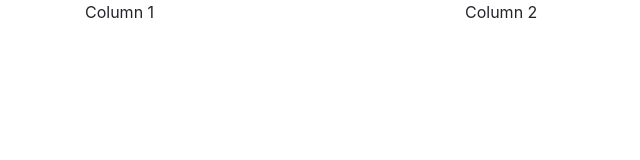
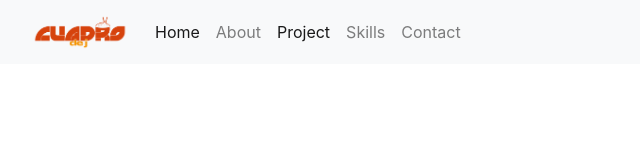
Before and after one commit to yohaiBYE/WebDevelopment, a plain HTML site: page Activity3/portfolio.html in a window 1280 px wide. Shown: the whole page, without its empty margins (0-640 px from the left). Drawn offline with nearby package versions, Linux system fonts and the light colour scheme.

Commit message:
Add navigation bar to portfolio.html

```diff
--- a/Activity3/portfolio.html
+++ b/Activity3/portfolio.html
@@ -11,11 +11,34 @@
     <script src="https://stackpath.bootstrapcdn.com/bootstrap/4.5.2/js/bootstrap.min.js"></script>
 </head>
 <body>
-    <div class="container">
-        <div class="row">
-            <div class="col-sm-4">Column 1</div>
-            <div class="col-sm-8">Column 2</div>
-        </div>
+  <nav class="navbar navbar-expand-lg navbar-light bg-light">
+    <div class="container-fluid">
+      <a class="navbar-brand" href="#">
+        <img src="Logo_Image.PNG" alt="" width="100" height="38">
+      </a>
+      <button class="navbar-toggler" type="button" data-bs-toggle="collapse" data-bs-target="#navbarSupportedContent" aria-controls="navbarSupportedContent" aria-expanded="false" aria-label="Toggle navigation">
+        <span class="navbar-toggler-icon"></span>
+      </button>
+      <div class="collapse navbar-collapse" id="navbarSupportedContent">
+        <ul class="navbar-nav me-auto mb-2 mb-lg-0">
+          <li class="nav-item">
+            <a class="nav-link active" aria-current="page" href="#">Home</a>
+          </li>
+          <li class="nav-item">
+            <a class="nav-link" href="#">About</a>
+          </li>
+          <li class="nav-item">
+            <a class="nav-link active" aria-current="page" href="#">Project</a>
+          </li>
+          <li class="nav-item">
+            <a class="nav-link" href="#">Skills</a>
+          </li>
+          <li class="nav-item">
+            <a class="nav-link" href="#">Contact</a>
+          </li>
+        </ul>
+      </div>
     </div>
+  </nav>
 </body>
 </html>
```
Also changed, not shown: Activity3/Logo_Image.PNG (added).
